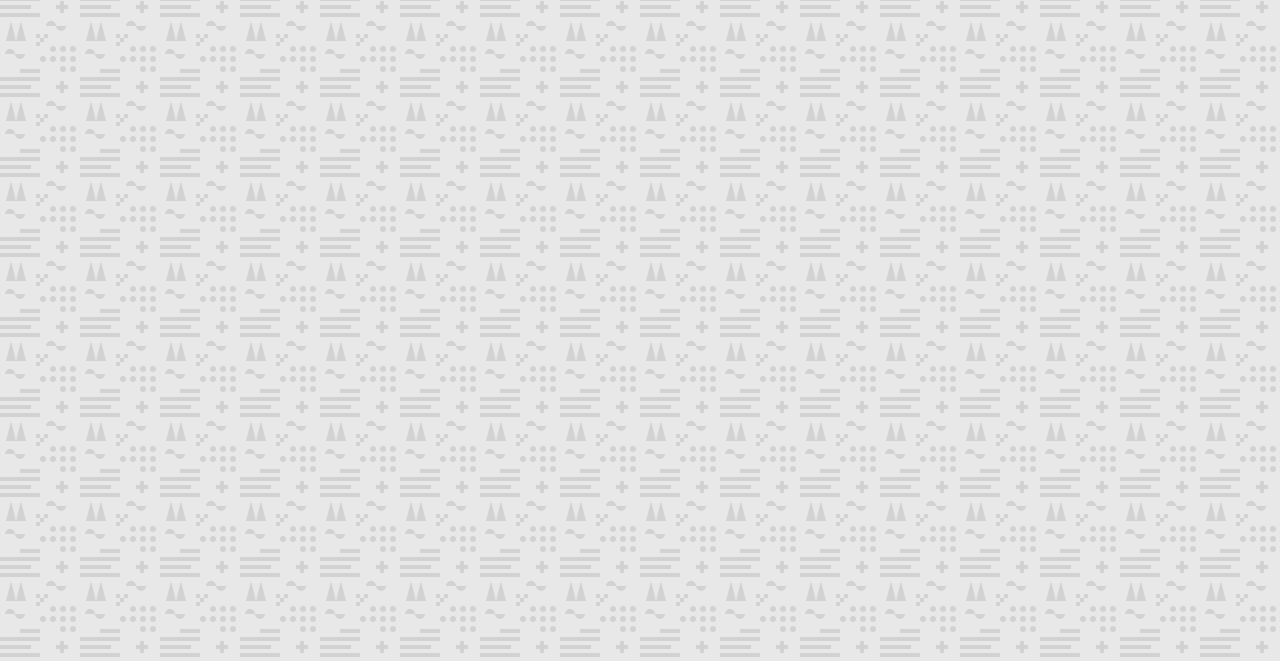
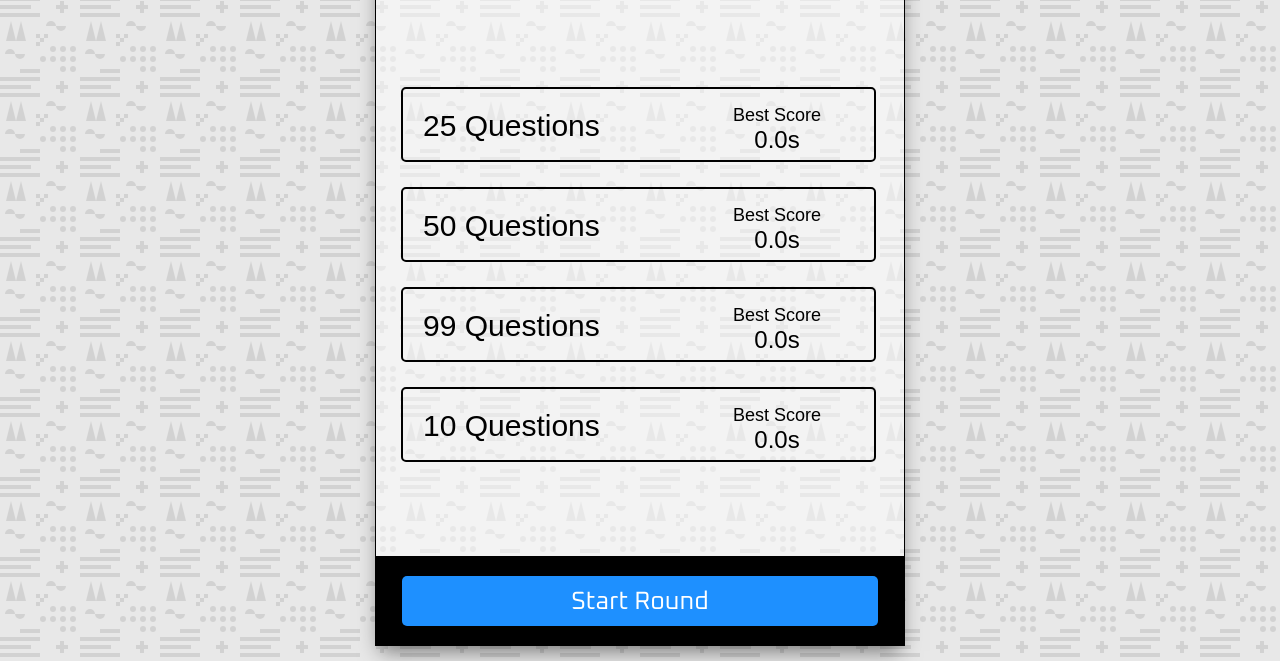
Before and after one commit to msemedo2/Math-Sprint-Game, a plain HTML site: page index.html in a window 1280 px wide. Shown: the part 139-800 px from the top of the page. Drawn offline with Linux system fonts and the light colour scheme; a web font is replaced by a local one.

Commit message:
Build UI - Splash Page/Countdown/Game Page/Score Page

```diff
--- a/index.html
+++ b/index.html
@@ -11,6 +11,116 @@
 </head>
 
 <body>
+    <!-- Game Container -->
+    <div class="game-container">
+        <!-- Header -->
+        <div class="div header">
+            <h1>Math Sprint Game</h1>
+        </div>
+
+        <!-- Splash Page -->
+        <div class="card" id="splash-page">
+            <form id="start-form">
+                <div class="selection-container">
+                    <!-- 25 Questions Radio Input -->
+                    <div class="radio-container">
+                        <label for="value-25">25 Questions</label>
+                        <input type="radio" name="questions" value="25" id="value-25">
+                        <span class="best-score">
+                            <span>Best Score</span>
+                            <span class="best-score-value">0.0s</span>
+                        </span>
+                    </div>
+                    <!-- 50 Questions Radio Input -->
+                    <div class="radio-container">
+                        <label for="value-50">50 Questions</label>
+                        <input type="radio" name="questions" value="50" id="value-50">
+                        <span class="best-score">
+                            <span>Best Score</span>
+                            <span class="best-score-value">0.0s</span>
+                        </span>
+                    </div>
+                    <!-- 99 Questions Radio Input -->
+                    <div class="radio-container">
+                        <label for="value-99">99 Questions</label>
+                        <input type="radio" name="questions" value="99" id="value-99">
+                        <span class="best-score">
+                            <span>Best Score</span>
+                            <span class="best-score-value">0.0s</span>
+                        </span>
+                    </div>
+                    <!-- 10 Questions Radio Input -->
+                    <div class="radio-container">
+                        <label for="value-10">10 Questions</label>
+                        <input type="radio" name="questions" value="10" id="value-10">
+                        <span class="best-score">
+                            <span>Best Score</span>
+                            <span class="best-score-value">0.0s</span>
+                        </span>
+                    </div>
+                </div>
+                <!-- Start Button -->
+                <div class="selection-footer">
+                    <button class="start" type="submit">Start Round</button>
+                </div>
+            </form>
+        </div>
+
+        <!--Countdown Page  -->
+        <div class="card" id="countdown-page" hidden>
+            <h1 class="countdown">3</h1>
+        </div>
+
+        <!-- Game Page -->
+        <div class="card" id="game-page" hidden>
+            <!-- Item Container -->
+            <div class="item-container">
+                <!-- <div class="selected-item"></div>
+                <div class="item">
+                    <h1>3 x 3 = 30</h1>
+                </div>
+                <div class="item">
+                    <h1>3 x 3 = 30</h1>
+                </div>
+                <div class="item">
+                    <h1>3 x 3 = 30</h1>
+                </div>
+                <div class="item">
+                    <h1>3 x 3 = 30</h1>
+                </div>
+                <div class="item">
+                    <h1>3 x 3 = 30</h1>
+                </div>
+                <div class="item">
+                    <h1>3 x 3 = 30</h1>
+                </div>
+                <div class="item">
+                    <h1>3 x 3 = 30</h1>
+                </div> -->
+            </div>
+            <!-- Right/Wrong Buttons -->
+            <div class="item-footer">
+                <button class="wrong">Wrong</button>
+                <button class="right">Right</button>
+            </div>
+        </div>
+
+        <!-- Score Page -->
+        <div class="card" id="score-page" hidden>
+            <!-- Score Container -->
+            <div class="score-container">
+                <h1 class="title">Your Time</h1>
+                <h1 class="final-time">3.4s</h1>
+                <h1 class="base-time">Base-Time: 2.4s</h1>
+                <h1 class="penalty-time">Penalty: +1.0s</h1>
+            </div>
+            <!-- Play Again Button -->
+            <div class="score-footer">
+                <button class="play-again">Play Again</button>
+            </div>
+        </div>
+
+    </div>
     <!-- Script -->
     <script src="script.js"></script>
 </body>
```
